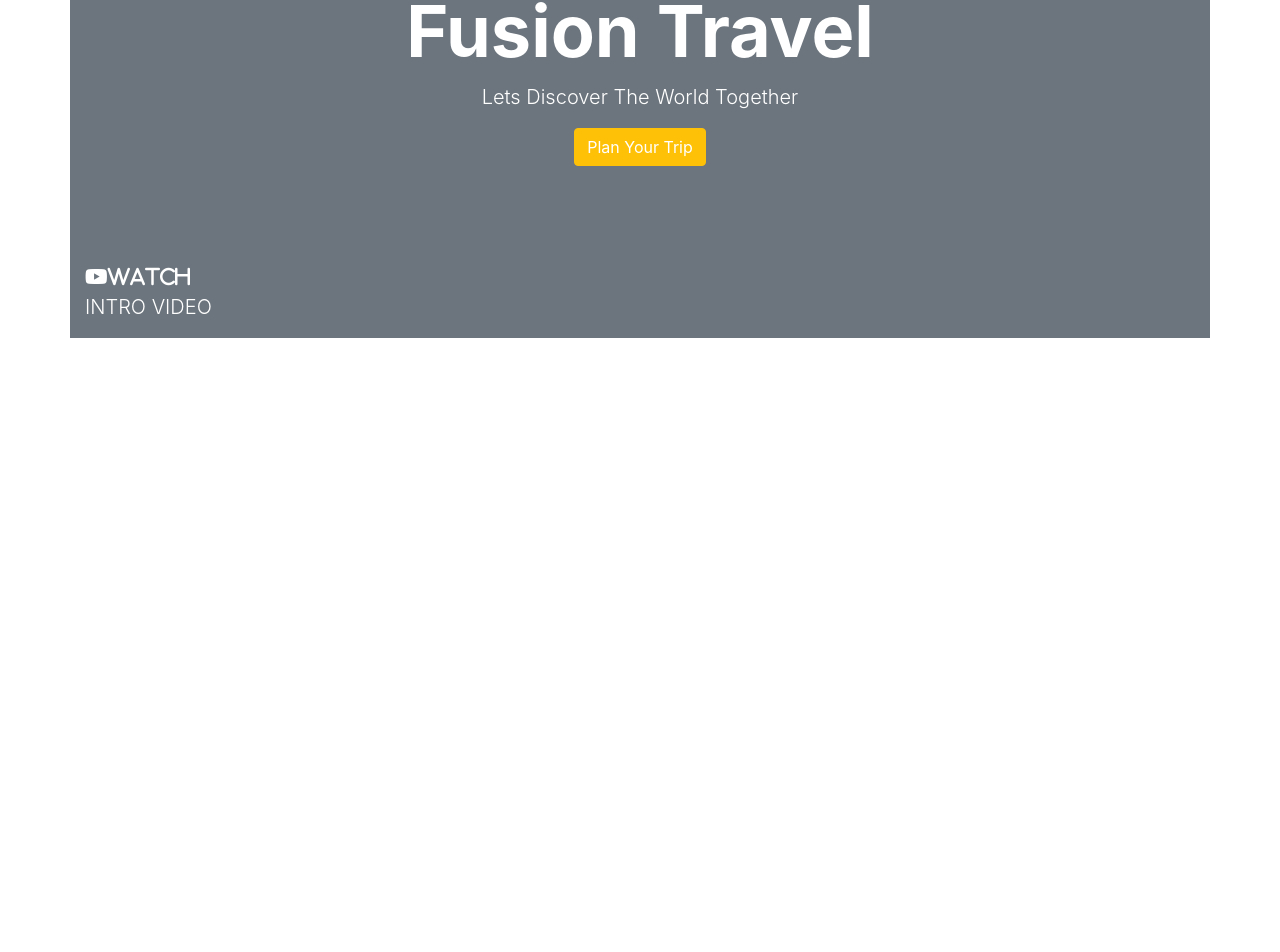
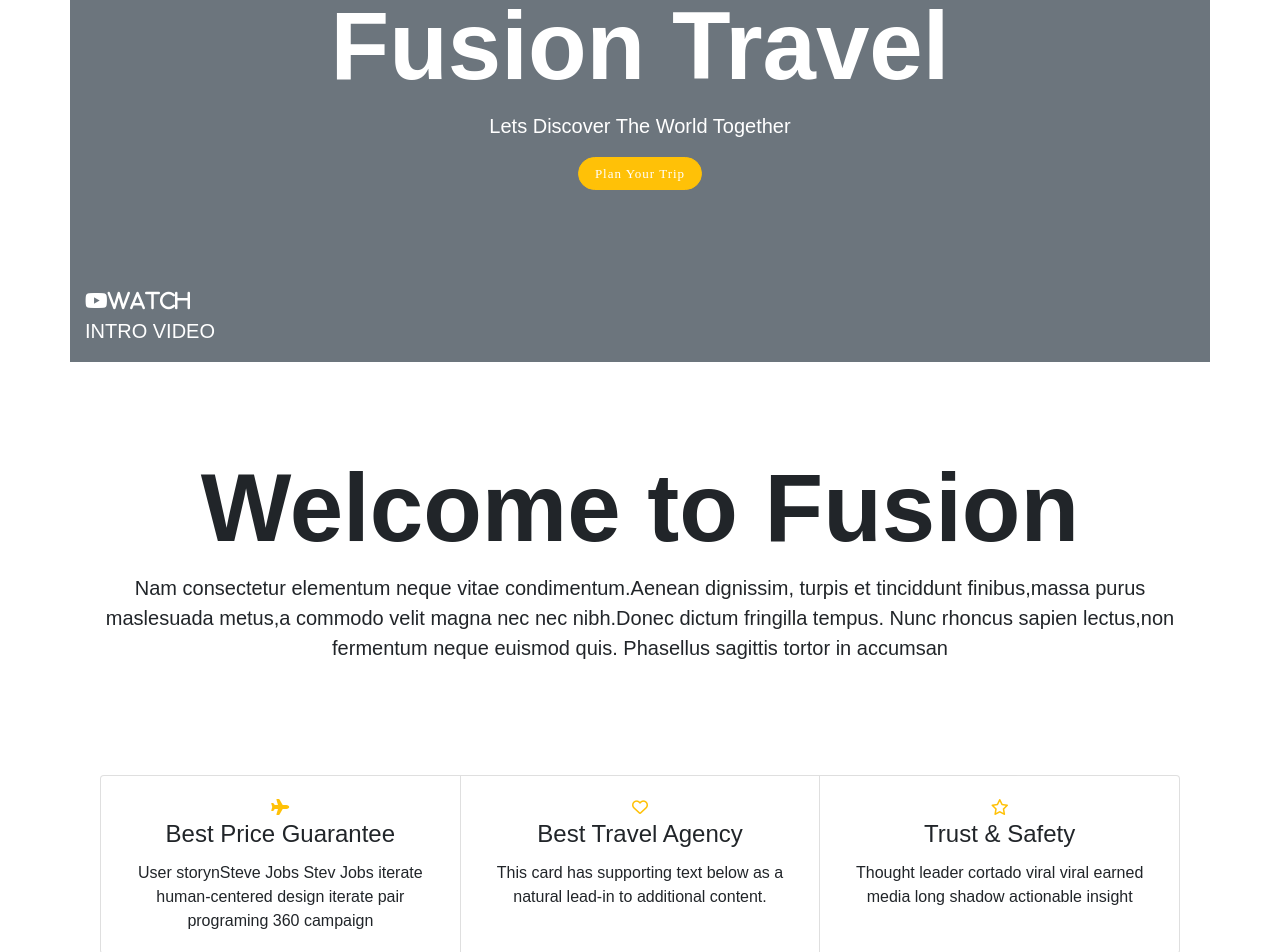
Before and after one commit to Hasireddy/Crossover3-PSD, a React (Create React App) app: page / in a window 1280 px wide. Shown: the part 157-1109 px from the top of the page. Before the commit the page ends 800 px from the top, so only its background shows below. Built offline with nearby package versions, Linux system fonts and the light colour scheme.

Commit message:
Fusion completed

```diff
--- a/public/index.html
+++ b/public/index.html
@@ -12,8 +12,10 @@
     <script src='https://kit.fontawesome.com/a076d05399.js' crossorigin='anonymous'></script>
     <script src='https://kit.fontawesome.com/a076d05399.js' crossorigin='anonymous'></script>
     <link rel="apple-touch-icon" href="%PUBLIC_URL%/logo192.png" />
-
+    <link rel="stylesheet" href="https://use.fontawesome.com/releases/v5.7.0/css/all.css" integrity="sha384-lZN37f5QGtY3VHgisS14W3ExzMWZxybE1SJSEsQp9S+oqd12jhcu+A56Ebc1zFSJ" crossorigin="anonymous">
+    <link href="https://fonts.googleapis.com/icon?family=Material+Icons" rel="stylesheet">
     <link rel="manifest" href="%PUBLIC_URL%/manifest.json" />
+    <script src='https://kit.fontawesome.com/a076d05399.js' crossorigin='anonymous'></script>
 
     <title>React App</title>
 </head>
--- a/src/App.css
+++ b/src/App.css
@@ -1,17 +1,29 @@
 .App {
     text-align: center;
+    font-family: Arial, Helvetica, sans-serif;
 }
 
-button {
-    border-radius: 15px;
+.btn-default {
+    font-family: Raleway-SemiBold;
+    font-size: 13px;
+    /* color: rgba(108, 88, 179, 0.75); */
+    letter-spacing: 1px;
+    line-height: 15px;
+    /* border: 2px solid rgba(108, 89, 179, 0.75); */
+    border-radius: 40px;
+    /* background: transparent;
+    transition: all 0.3s ease 0s; */
+    background-color: #ffc107;
 }
 
-button:hover {
+
+/*
+.button:hover {
     background-color: #3e8e41
 }
 
-button:active {
+.button:active {
     background-color: #3e8e41;
     box-shadow: 0 5px #666;
     transform: translateY(4px);
-}
+} */
--- a/src/App.js
+++ b/src/App.js
@@ -1,12 +1,15 @@
 import React from 'react';
 import './App.css';
 import Navbar from './components/Navbar.js';
+import Fusion from './components/Fusion.js';
 
 
 function App() {
   return (
     <div className="App">
       <Navbar />
+      <br />
+      <Fusion />
     </div>
   );
 }
--- a/src/components/Fusion.js
+++ b/src/components/Fusion.js
@@ -0,0 +1,47 @@
+const Fusion = () => {
+    return (
+        <div className="container bg-white">
+            <div className="row">
+                <div className="col">
+                    <div className="jumbotron jumbotron-fluid bg-white">
+                        <h1 className="display-1 font-weight-bolder ">Welcome to Fusion</h1>
+                        <p className="lead">Nam consectetur elementum neque vitae condimentum.Aenean dignissim, turpis et tinciddunt finibus,massa purus maslesuada metus,a commodo velit magna nec nec nibh.Donec dictum fringilla tempus. Nunc rhoncus sapien lectus,non fermentum neque euismod quis. Phasellus sagittis tortor in accumsan</p>
+                    </div>
+                    <div className="col">
+                        <div className="card-group">
+                            <div className="card">
+                                <div className="card-body">
+                                    <i className="fas fa-plane text-warning"></i>
+                                    <h4 className="card-title">Best Price Guarantee</h4>
+                                    <p className="card-text">User storynSteve Jobs Stev Jobs iterate human-centered design iterate pair programing 360 campaign</p>
+                                </div>
+                            </div>
+                            <div className="card">
+                                <div className="card-body">
+                                    <i className="far fa-heart text-warning"></i>
+                                    <h4 className="card-title">Best Travel Agency</h4>
+                                    <p className="card-text">This card has supporting text below as a natural lead-in to additional content.</p>
+                                </div>
+                            </div>
+                            <div className="card">
+                                <div className="card-body">
+                                    <i className="far fa-star text-warning"></i>
+                                    <h4 className="card-title">Trust & Safety</h4>
+                                    <p className="card-text">Thought leader cortado viral viral earned media long shadow actionable insight</p>
+                                </div>
+                            </div>
+                        </div>
+
+                    </div>
+                    <button class="rounded-circle "></button>
+                    <button class="rounded-circle bg-warning"></button>
+                    <button class="rounded-circle"></button>
+
+                </div>
+            </div>
+        </div>
+
+    );
+}
+
+export default Fusion;
--- a/src/components/Navbar.js
+++ b/src/components/Navbar.js
@@ -1,3 +1,5 @@
+import React from 'react';
+import '../App.css';
 const Navbar = () => {
     return (
         <div className="container bg-secondary">
@@ -26,7 +28,10 @@ const Navbar = () => {
                                 </li>
                             </ul>
                             <div>
-                                <a className="nav-item lead text-white"><i className="fas fa-phone "> Hotline:+5162600598</i></a>
+                                <a className="nav-item lead text-white" href="#">
+                                    <i className="fas fa-phone "> </i>
+                                    Hotline:+5162600598
+                                </a>
                             </div>
 
                         </div>
@@ -34,15 +39,15 @@ const Navbar = () => {
                     <hr class="mt-2 mb-3 text-white" />
                     <div className="jumbotron jumbotron-fluid bg-secondary">
                         <div class="container">
-                            <h1 className="display-3 font-weight-bolder text-white">Fusion Travel</h1>
+                            <h1 className="display-1 font-weight-bolder text-white">Fusion Travel</h1>
                             <p className="lead text-white">Lets Discover The World Together</p>
-                            <button type="button" className="btn btn-warning btn-group-lg text-white">Plan Your Trip</button>
+                            <button type="button" className="btn btn-warning btn-lg text-white  btn btn-default">Plan Your Trip</button>
                         </div>
                     </div>
 
                     <div className="text-left">
                         <a className="lead text-white">
-                            <i className="fab fa-youtube">Watch</i>
+                            <i className="fab fa-youtube text-white">Watch</i>
                             <p>INTRO VIDEO</p>
                         </a>
                     </div>
```
Also changed, not shown: src/assets/aeroplane.png (added).
